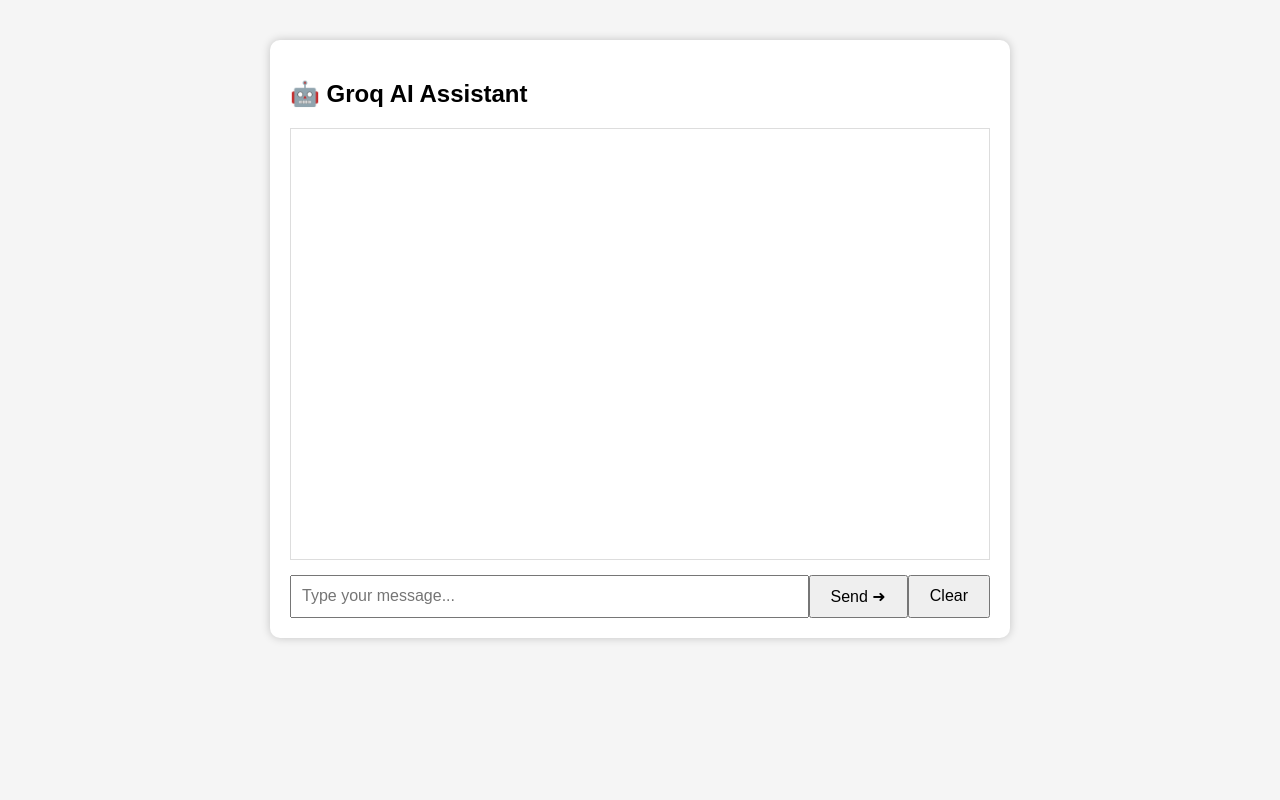
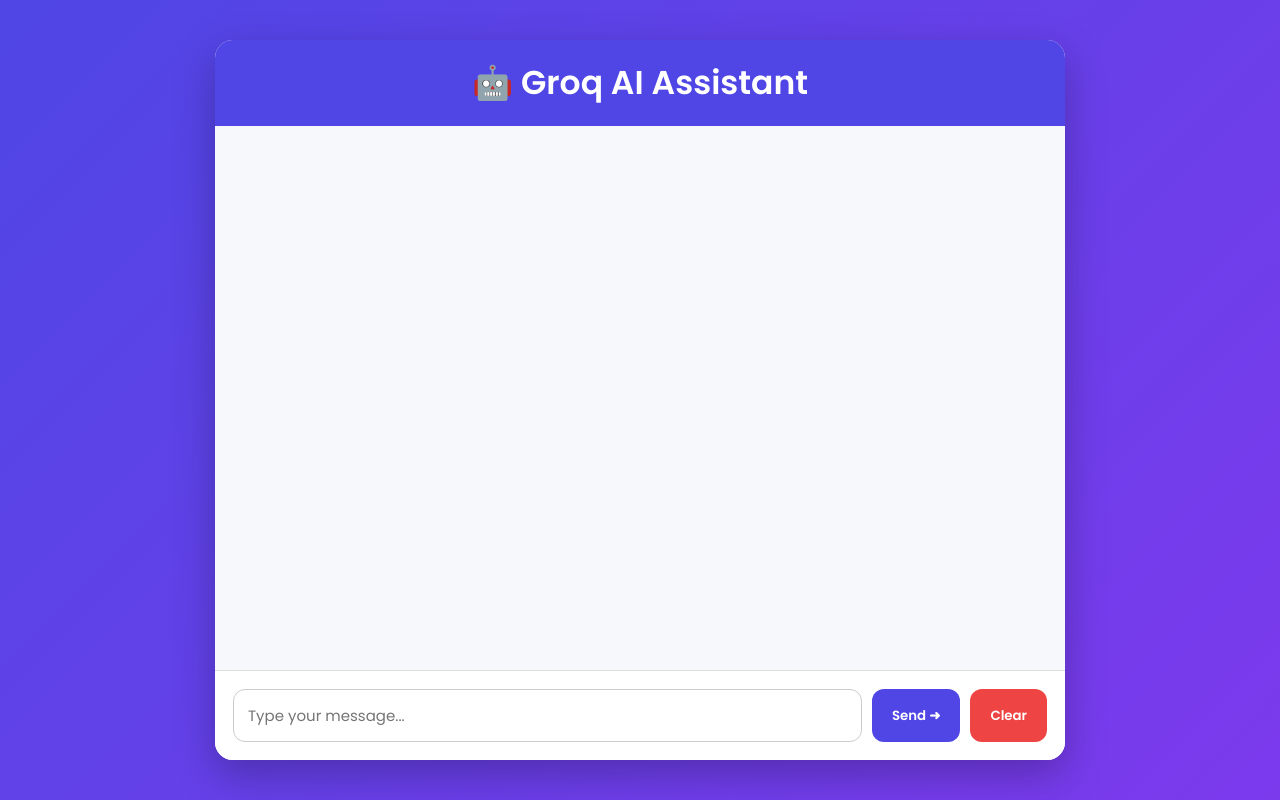
Before and after one commit to shreya22gaur/groq-chatbot, a Flask app: page / in a window 1280 px wide. Run offline with Flask 3, Linux system fonts and the light colour scheme.

Commit message:
Add files via upload

```diff
--- a/static/script.js
+++ b/static/script.js
@@ -1,64 +1,118 @@
 
-const input = document.getElementById("message");
+const chatBox = document.getElementById("chat-box");
+const input = document.getElementById("user-input");
+const sendBtn = document.getElementById("send-btn");
+const clearBtn = document.getElementById("clear-btn");
 
-input.addEventListener("keypress", function(event){
+// ----------------------
+// Add message to screen
+// ----------------------
+function addMessage(role,text){
 
-    if(event.key==="Enter"){
-        sendMessage();
-    }
+    const message=document.createElement("div");
 
-});
+    message.className=`message ${role==="user"?"user":"bot"}`;
+
+    const bubble=document.createElement("div");
+
+    bubble.className="bubble";
+
+    bubble.innerHTML=text;
+
+    message.appendChild(bubble);
+
+    chatBox.appendChild(message);
+
+    chatBox.scrollTop=chatBox.scrollHeight;
+
+}
 
 
-async function sendMessage(){
+// ----------------------
+// Load previous messages
+// ----------------------
+async function loadHistory() {
 
-    const message=input.value.trim();
+    const response = await fetch("/history");
 
-    if(message==="") return;
+    const history = await response.json();
 
-    const chat=document.getElementById("chat-box");
+    chatBox.innerHTML = "";
 
-    chat.innerHTML +=
-    `<p class="user"><b>You:</b> ${message}</p>`;
+    history.forEach(msg => {
 
-    input.value="";
+        if (msg.role === "system") return;
 
-    chat.innerHTML +=
-    `<p id="typing"><i>AI is typing...</i></p>`;
+        addMessage(msg.role, msg.content);
 
-    chat.scrollTop=chat.scrollHeight;
+    });
 
-    const response = await fetch("/chat",{
+}
 
-        method:"POST",
 
-        headers:{
-            "Content-Type":"application/json"
+// ----------------------
+// Send Message
+// ----------------------
+async function sendMessage() {
+
+    const message = input.value.trim();
+
+    if (message === "")
+        return;
+
+    addMessage("user", message);
+
+    input.value = "";
+
+    const response = await fetch("/chat", {
+
+        method: "POST",
+
+        headers: {
+            "Content-Type": "application/json"
         },
 
-        body:JSON.stringify({
-            message:message
+        body: JSON.stringify({
+            message: message
         })
 
     });
 
     const data = await response.json();
 
-    document.getElementById("typing").remove();
-
-    chat.innerHTML +=
-    `<p class="bot"><b>Bot:</b> ${data.reply}</p>`;
-
-    chat.scrollTop=chat.scrollHeight;
+    addMessage("assistant", data.reply);
 
 }
 
 
-async function clearChat(){
+// ----------------------
+// Clear Chat
+// ----------------------
+async function clearChat() {
 
-    await fetch("/clear",{
-        method:"POST"
+    await fetch("/clear", {
+        method: "POST"
     });
 
-    document.getElementById("chat-box").innerHTML="";
+    chatBox.innerHTML = "";
+
 }
+
+
+// Button Click
+sendBtn.addEventListener("click", sendMessage);
+
+// Enter key
+input.addEventListener("keypress", function(e){
+
+    if(e.key==="Enter")
+        sendMessage();
+
+});
+
+// Clear
+clearBtn.addEventListener("click", clearChat);
+
+
+// Load history on page open
+loadHistory();
--- a/static/style.css
+++ b/static/style.css
@@ -1,80 +1,226 @@
+*{
+    margin:0;
+    padding:0;
+    box-sizing:border-box;
+    font-family:Poppins,sans-serif;
+}
 
 body{
 
-font-family:Arial;
+    background:linear-gradient(135deg,#4f46e5,#7c3aed);
 
-background:#f5f5f5;
+    height:100vh;
+
+    display:flex;
+
+    justify-content:center;
+
+    align-items:center;
 
 }
 
 .container{
 
-width:700px;
+    width:850px;
 
-margin:40px auto;
+    height:90vh;
 
-background:white;
+    background:white;
 
-padding:20px;
+    border-radius:18px;
 
-border-radius:10px;
+    overflow:hidden;
 
-box-shadow:0px 0px 10px rgba(0,0,0,0.2);
+    display:flex;
+
+    flex-direction:column;
+
+    box-shadow:0 15px 40px rgba(0,0,0,.25);
 
 }
 
-#chat-box{
+.header{
 
-height:400px;
+    background:#4f46e5;
 
-overflow-y:auto;
+    color:white;
 
-border:1px solid #ddd;
+    padding:18px;
 
-padding:15px;
+    text-align:center;
 
-margin-bottom:15px;
+    font-size:22px;
+
+    font-weight:600;
+
+}
+
+.chat-box{
+
+    flex:1;
+
+    padding:20px;
+
+    overflow-y:auto;
+
+    background:#f7f8fc;
+
+}
+
+.message{
+
+    display:flex;
+
+    margin:15px 0;
 
 }
 
 .user{
 
-color:blue;
-
-margin:10px 0;
+    justify-content:flex-end;
 
 }
 
 .bot{
 
-color:green;
+    justify-content:flex-start;
 
-margin:10px 0;
+}
+
+.bubble{
+
+    max-width:70%;
+
+    padding:14px 18px;
+
+    border-radius:16px;
+
+    font-size:15px;
+
+    line-height:1.5;
+
+    animation:fadeIn .3s ease;
+
+}
+
+.user .bubble{
+
+    background:#4f46e5;
+
+    color:white;
+
+    border-bottom-right-radius:5px;
+
+}
+
+.bot .bubble{
+
+    background:white;
+
+    color:#333;
+
+    border:1px solid #ddd;
+
+    border-bottom-left-radius:5px;
 
 }
 
 .input-area{
 
-display:flex;
+    display:flex;
+
+    padding:18px;
+
+    background:white;
+
+    gap:10px;
+
+    border-top:1px solid #ddd;
 
 }
 
 input{
 
-flex:1;
+    flex:1;
 
-padding:10px;
+    padding:14px;
 
-font-size:16px;
+    border-radius:12px;
+
+    border:1px solid #ccc;
+
+    outline:none;
+
+    font-size:15px;
+
+}
+
+input:focus{
+
+    border-color:#4f46e5;
 
 }
 
 button{
 
-padding:10px 20px;
+    padding:14px 20px;
 
-font-size:16px;
+    border:none;
 
-cursor:pointer;
+    border-radius:12px;
+
+    cursor:pointer;
+
+    font-weight:600;
+
+    transition:.3s;
 
 }
+
+#send-btn{
+
+    background:#4f46e5;
+
+    color:white;
+
+}
+
+#send-btn:hover{
+
+    background:#4338ca;
+
+}
+
+#clear-btn{
+
+    background:#ef4444;
+
+    color:white;
+
+}
+
+#clear-btn:hover{
+
+    background:#dc2626;
+
+}
+
+@keyframes fadeIn{
+
+    from{
+
+        opacity:0;
+
+        transform:translateY(8px);
+
+    }
+
+    to{
+
+        opacity:1;
+
+        transform:translateY(0);
+
+    }
+
+}
```
